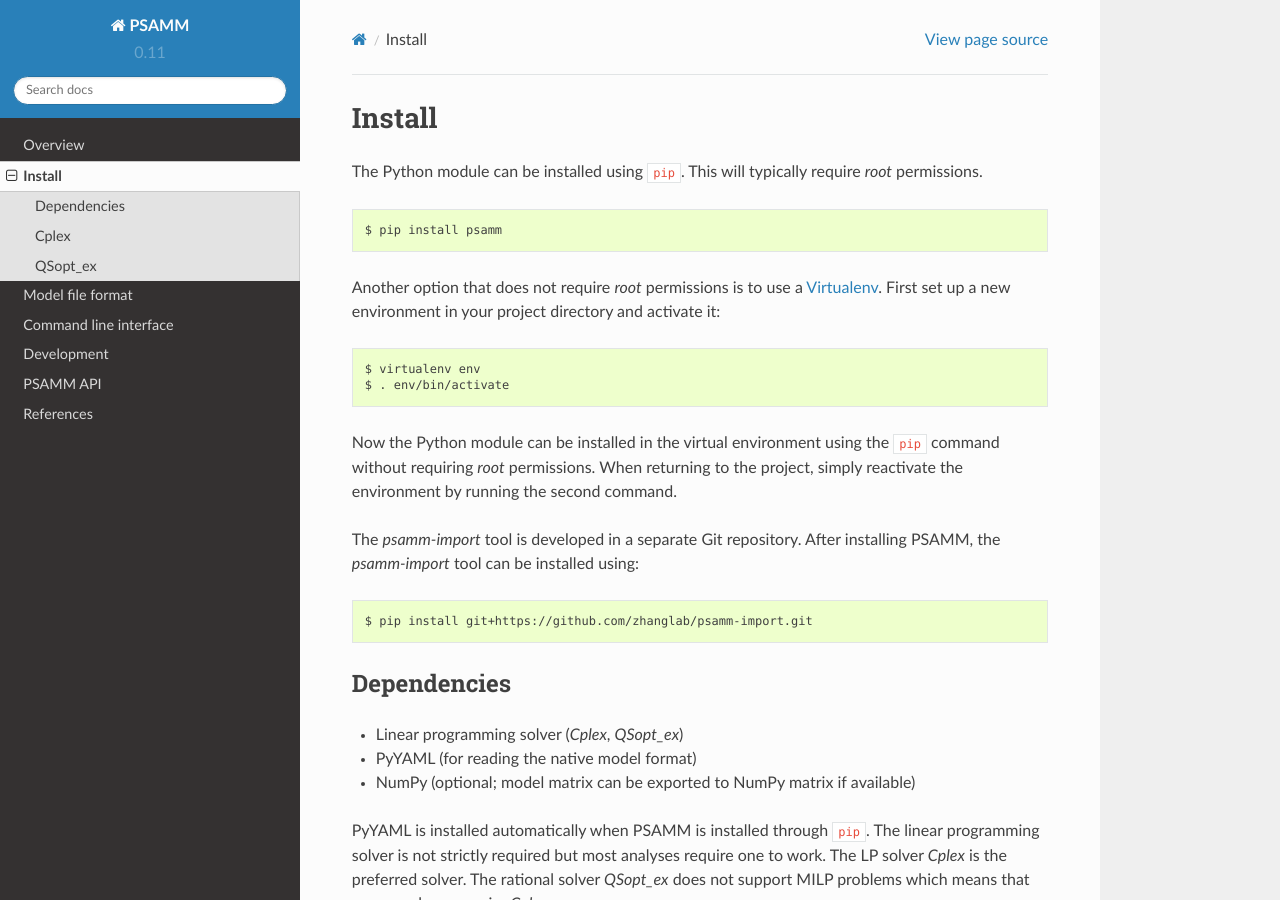
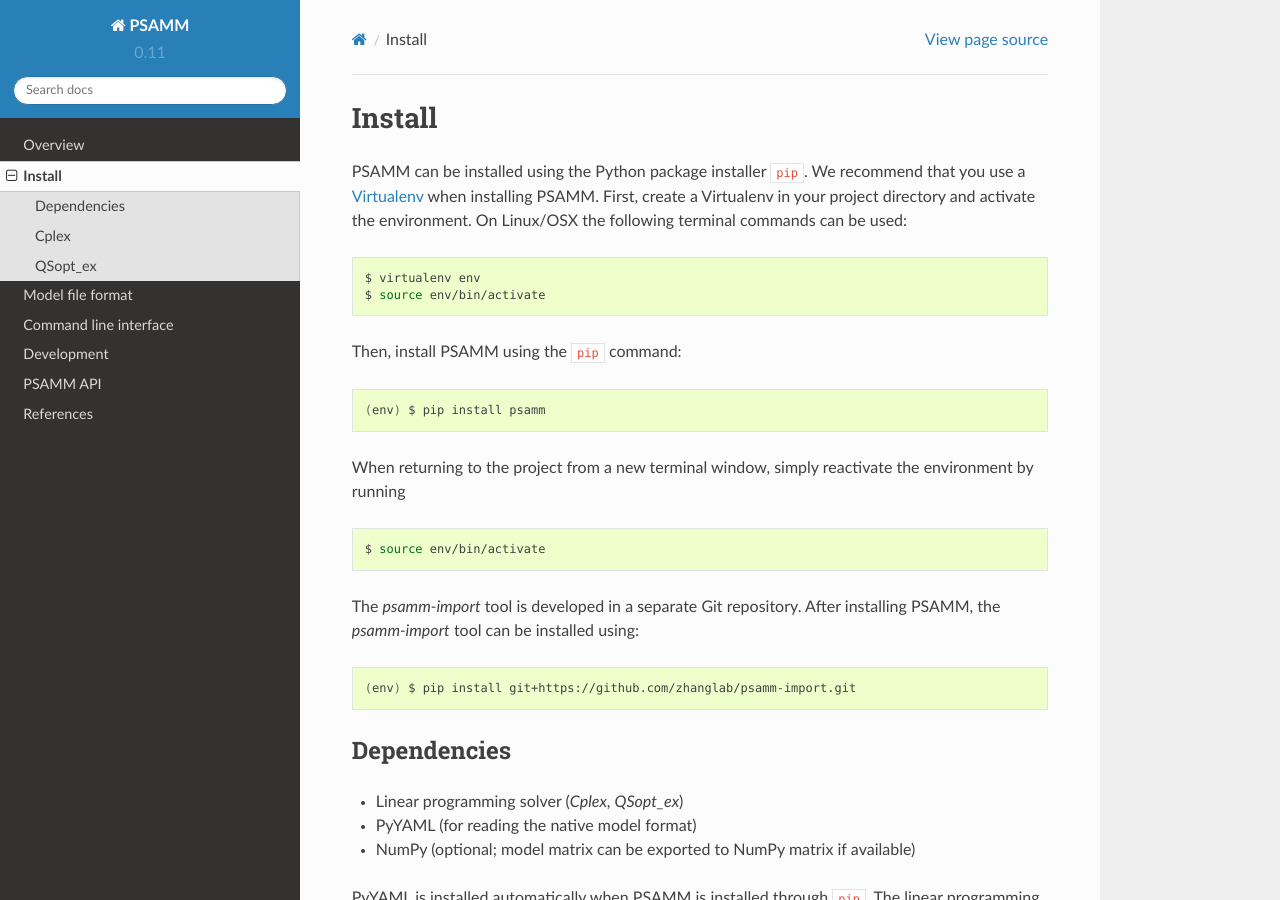
Before and after one commit to zhanglab/psamm, a Sphinx documentation site: the page built from docs/install.rst, in a window 1280 px wide and 900 px high. Built offline with Sphinx 7.4.7 and the Read the Docs theme 2.0.0, drawn with Linux system fonts in a browser that asks for light colours; the version number is read from the project's files by our own code.

Commit message:
docs: Reword install instructions to be more clear
The install instructions are changed to more clearly highlight the procedure
for installing psamm into a Virtualenv. The commands are presented in the
natural order, which should help someone scanning the document. The use of a
Virtualenv is not just presented as an option but as a recommendation.

```diff
--- a/docs/install.rst
+++ b/docs/install.rst
@@ -2,32 +2,35 @@
 Install
 =======
 
-The Python module can be installed using ``pip``. This will typically require
-*root* permissions.
-
-.. code-block:: shell
-
-    $ pip install psamm
-
-Another option that does not require *root* permissions is to use a
-`Virtualenv`_. First set up a new environment in your project directory and
-activate it:
+PSAMM can be installed using the Python package installer ``pip``. We recommend
+that you use a `Virtualenv`_ when installing PSAMM. First, create a Virtualenv
+in your project directory and activate the environment. On Linux/OSX the
+following terminal commands can be used:
 
 .. code-block:: shell
 
     $ virtualenv env
-    $ . env/bin/activate
+    $ source env/bin/activate
 
-Now the Python module can be installed in the virtual environment using the
-``pip`` command without requiring *root* permissions. When returning to the
-project, simply reactivate the environment by running the second command.
+Then, install PSAMM using the ``pip`` command:
+
+.. code-block:: shell
+
+    (env) $ pip install psamm
+
+When returning to the project from a new terminal window, simply reactivate
+the environment by running
+
+.. code-block:: shell
+
+    $ source env/bin/activate
 
 The *psamm-import* tool is developed in a separate Git repository. After
 installing PSAMM, the *psamm-import* tool can be installed using:
 
 .. code-block:: shell
 
-    $ pip install git+https://github.com/zhanglab/psamm-import.git
+    (env) $ pip install git+https://github.com/zhanglab/psamm-import.git
 
 Dependencies
 ------------
@@ -41,6 +44,8 @@
 one to work. The LP solver *Cplex* is the preferred solver. The rational solver
 *QSopt_ex* does not support MILP problems which means that some analyses
 require *Cplex*.
+
+.. _install-cplex:
 
 Cplex
 -----
```
